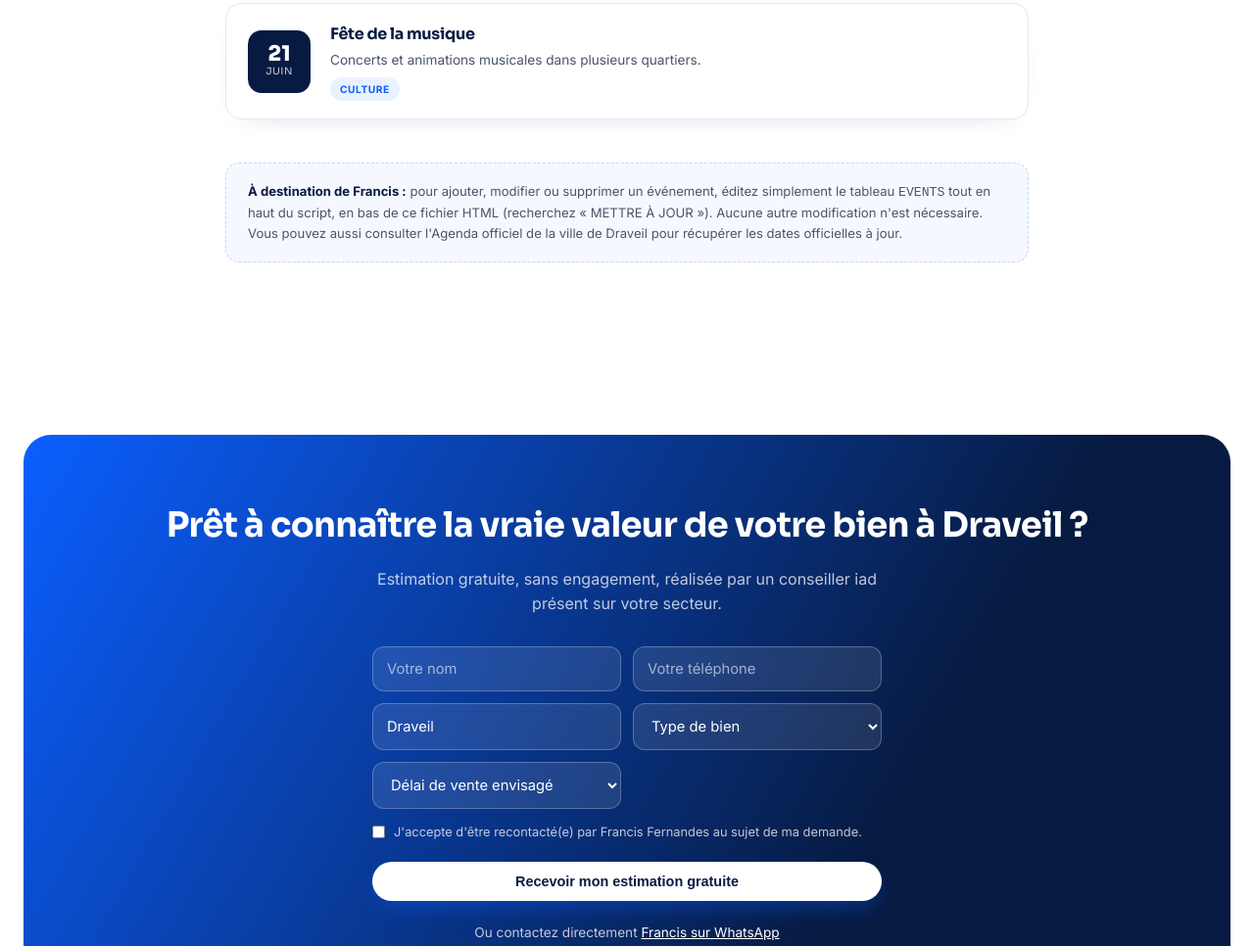
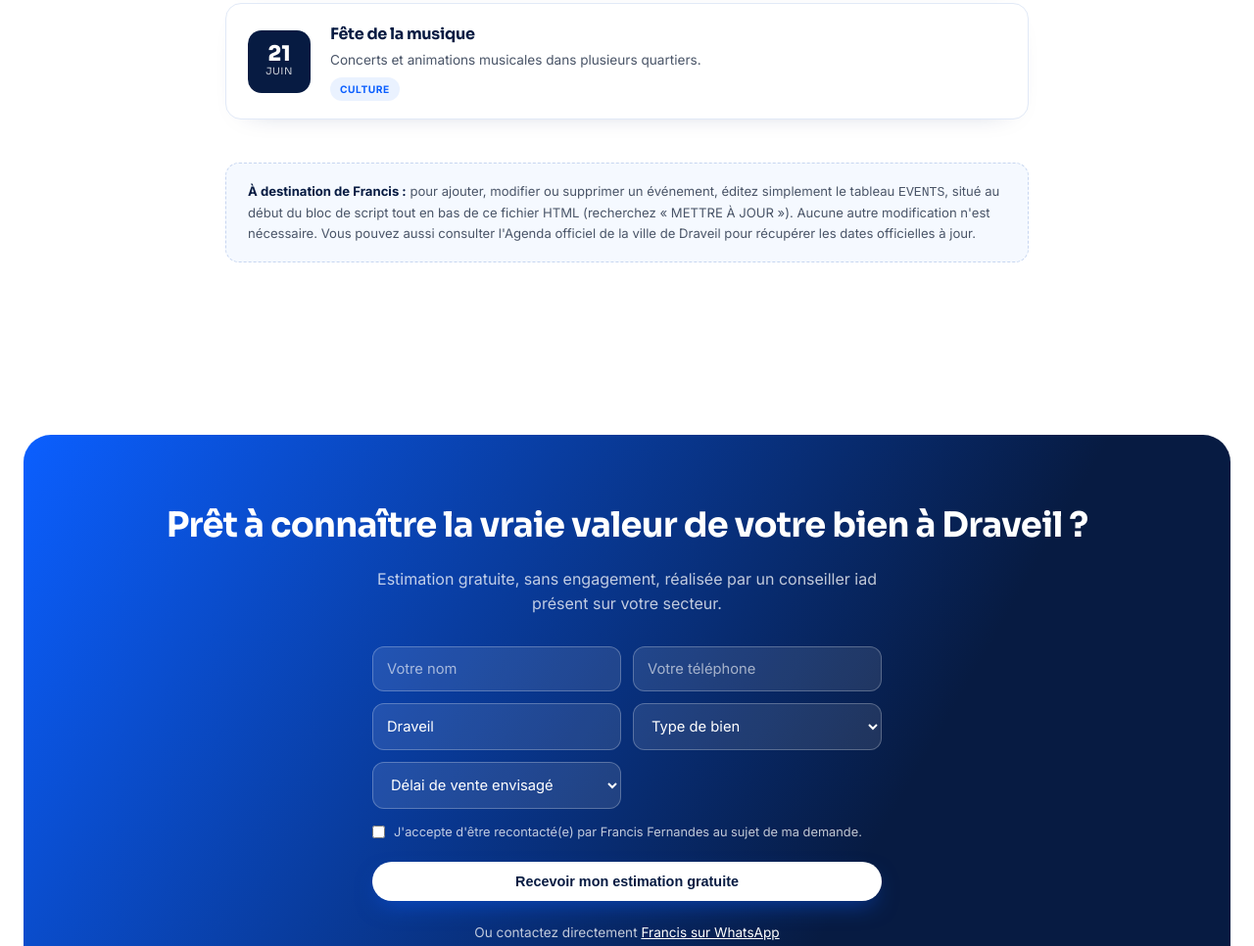
Before and after one commit to ferfrancis91-sudo/iad-estimation-draveil-multivilles, a plain HTML site: page calendrier.html in a window 1280 px wide. Shown: the part 1638-2604 px from the top of the page at 98% size. Drawn offline with Linux system fonts and the light colour scheme.

Commit message:
Add files via upload

```diff
--- a/calendrier.html
+++ b/calendrier.html
@@ -216,6 +216,7 @@
 
 </style>
 </head>
+<body>
 <body data-source="site iad Francis Fernandes - Agenda">
 <header>
   <div class="nav wrap">
@@ -257,7 +258,7 @@
     <div id="agendaEmpty" class="agenda-empty" style="display:none;">Aucun événement dans cette catégorie pour le moment.</div>
 
     <div class="agenda-editnote">
-      <strong>À destination de Francis :</strong> pour ajouter, modifier ou supprimer un événement, éditez simplement le tableau <code>EVENTS</code> tout en haut du script, en bas de ce fichier HTML (recherchez « METTRE À JOUR »). Aucune autre modification n'est nécessaire.
+      <strong>À destination de Francis :</strong> pour ajouter, modifier ou supprimer un événement, éditez simplement le tableau <code>EVENTS</code>, situé au début du bloc de script tout en bas de ce fichier HTML (recherchez « METTRE À JOUR »). Aucune autre modification n'est nécessaire.
       Vous pouvez aussi consulter l'<a href="https://www.draveil.fr/39/l-agenda.htm" target="_blank" rel="noopener">Agenda officiel de la ville de Draveil</a> pour récupérer les dates officielles à jour.
     </div>
   </div>
```
